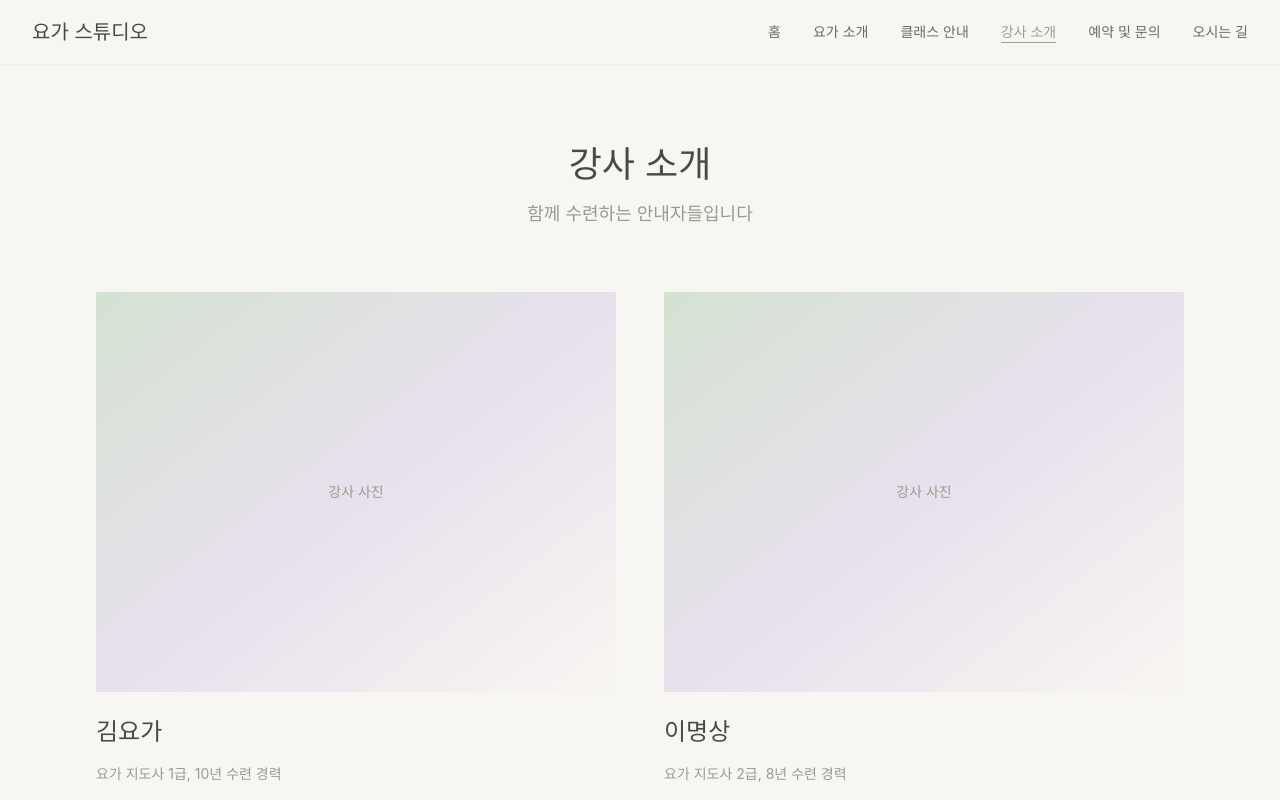
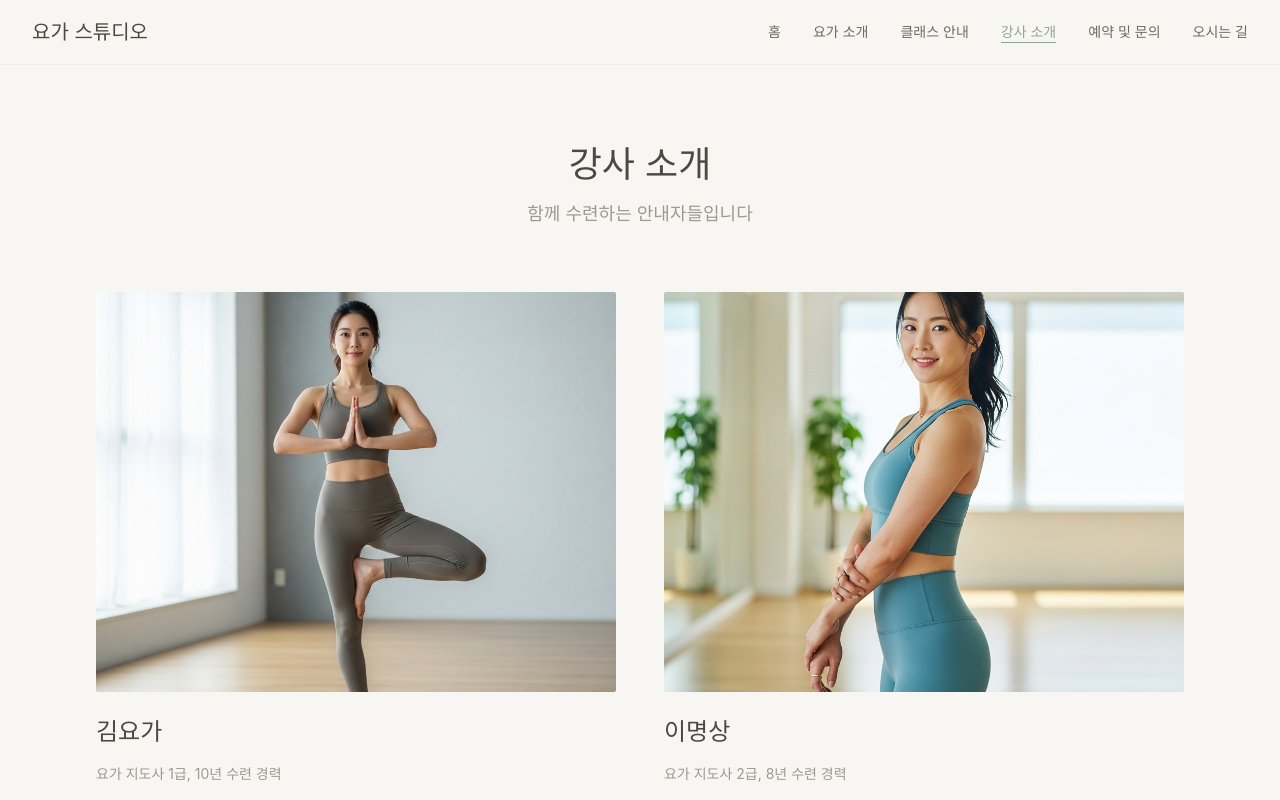
Before and after one commit to guideyoon/yoga, a Next.js app: page /instructors in a window 1280 px wide. Shown: the top 800 px of the page. Built offline with nearby package versions, Linux system fonts and the light colour scheme.

Commit message:
feat: Add instructor images y1.png and y2.png to instructors page

```diff
--- a/app/instructors/page.tsx
+++ b/app/instructors/page.tsx
@@ -1,4 +1,5 @@
 import { Metadata } from 'next'
+import Image from 'next/image'
 import instructorsData from '@/data/instructors.json'
 import { Instructor } from '@/types'
 
@@ -21,14 +22,26 @@ export default function InstructorsPage() {
         </div>
 
         <div className="grid md:grid-cols-2 gap-12">
-          {instructors.map((instructor) => (
-            <div key={instructor.id} className="space-y-6">
-              <div className="relative h-[400px] bg-gradient-to-br from-primary-soft via-secondary-soft to-natural-soft rounded-sm overflow-hidden">
-                {/* 이미지 플레이스홀더 - 실제 이미지로 교체 필요 */}
-                <div className="absolute inset-0 flex items-center justify-center text-text-light">
-                  <p className="text-sm">강사 사진</p>
+          {instructors.map((instructor) => {
+            // 강사별 이미지 매핑
+            const imageMap: Record<string, string> = {
+              instructor1: '/y1.png', // 김요가
+              instructor2: '/y2.png', // 이명상
+            }
+            const imageSrc = imageMap[instructor.id] || '/y1.png'
+
+            return (
+              <div key={instructor.id} className="space-y-6">
+                <div className="relative h-[400px] rounded-sm overflow-hidden">
+                  <Image
+                    src={imageSrc}
+                    alt={`${instructor.name} 강사`}
+                    fill
+                    className="object-cover"
+                    priority
+                    quality={90}
+                  />
                 </div>
-              </div>
               <div className="space-y-4">
                 <h2 className="text-2xl font-light text-text-dark">
                   {instructor.name}
@@ -41,7 +54,8 @@ export default function InstructorsPage() {
                 </p>
               </div>
             </div>
-          ))}
+            )
+          })}
         </div>
       </div>
     </div>
```
Also changed, not shown: public/y1.png (added), public/y2.png (added).
